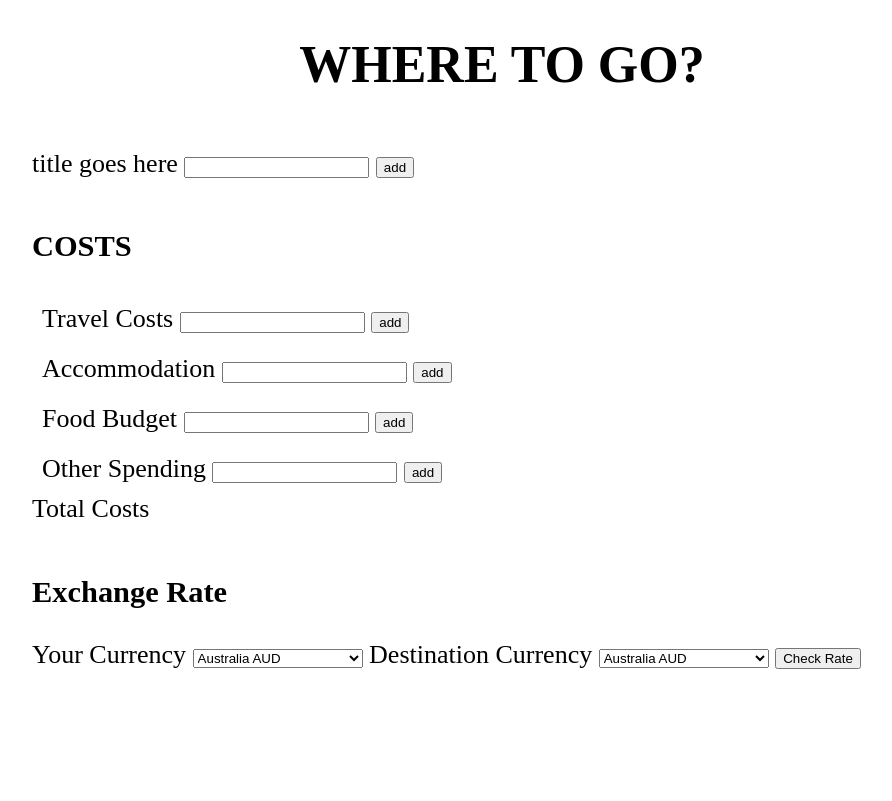
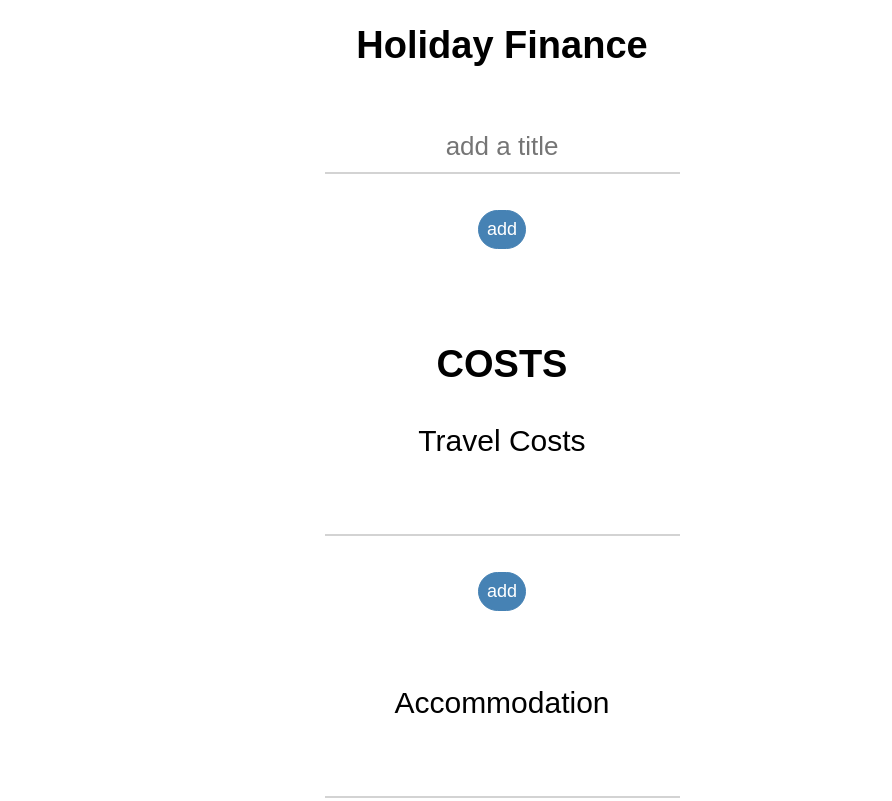
Before and after one commit to sebemerson/compare_holidays_app, a plain HTML site: page index.html in a window 1280 px wide. Shown: the top 801 px of the page, without its empty margins (138-1030 px from the left). Drawn offline with Linux system fonts and the light colour scheme; some packages are replaced by stand-ins of ours; a web font is replaced by a local one.

Commit message:
final styling completed, js with comments, cleaned up html

```diff
--- a/css/styles.css
+++ b/css/styles.css
@@ -1,24 +1,78 @@
+                            /*Mobile to 375px*/
+
+/*Universal Styles*/
 html {
     height: 100%;
-    font-size: 26px;
 }
 body{
-    width: 100%;
-    height: 100%;
-    margin: 0 auto;
-    padding: 0;
+  background-color: white;
+  font-family: 'Muli', sans-serif;
 }
 h1{
 	text-align: center;
 }
-#map {
-    height: 80%;
+.inputBox,
+.addToFormButton,
+.inputLabel,
+.changeFormButton,
+.resultsText {
+   display: block;
+   text-align: center;
+   margin: 5px auto;
+   padding: 8px;
 }
-.holidayForm{
-	margin-left: 150px;
+.inputBox{
+  padding: 10px;
+  border: none;
+  border-bottom: solid 2px #D3D3D3;
+  transition: border 0.3s;
 }
-div{
-	padding: 10px;
+.inputBox::focus{
+  border-bottom: solid 2px #969696;
+}
+.inputLabel{
+  font-size: 22px;
+  margin: 10px 0;
+  padding: 5px;
+}
+.headingLarge {
+  font-size: 30px;
+  margin: 5px 0;
+  padding: 5px;
+  color: black;
+}
+button {
+  background-color:#4682B4;
+  -moz-border-radius:28px;
+  -webkit-border-radius:28px;
+  border-radius:28px;
+  border:1px solid #4682B4;
+  cursor:pointer;
+  color:#ffffff;
+  text-decoration:none;
+  text-shadow:0px 1px 0px #4682B4;
+}
+
+
+/*Holiday form styles*/
+.holidayForm div {
+  padding: 8px 0;
+  text-align: center;
+}
+.resultsText{
+  font-size: 22px;
+  font-weight: bold;
+}
+#currencyExResults,
+#totalSpend{
+  font-size: 22px;
+  font-weight: bold;
+  margin: 20px 0;
+  padding: 5px;
+}
+#nanWarning{
+  font-size: 18px;
+  color: red;
 }
 .changeFormButton{
     display: none;
@@ -29,3 +83,112 @@ div{
 .show{
    display: inline-block;
 }
+.totalSpendDiv{
+  margin: 0 auto;
+  width: 175.200px;
+  border: 1px solid black;
+  border: none;
+  border-bottom: solid 2px #D3D3D3;
+}
+/*Exchange rate div*/
+#exchangeRate label{
+    display: block;
+}
+#exchangeRate h3{
+  padding: 15px 0;
+}
+@media screen and (min-width: 500px) {
+  /*Universal Styles*/
+.inputLabel{
+  font-size: 28px;
+  margin: 10px 0;
+  padding: 10px;
+}
+.headingLarge {
+  font-size: 34px;
+  margin: 10px 0;
+  padding: 10px;
+  color: black;
+}
+/*Holiday form styles*/
+.totalSpendDiv{
+  width: 312.48px;
+}
+.inputBox,
+.addToFormButton,
+.changeFormButton,
+.resultsText {
+   font-size: 20px;
+   margin: 5px auto;
+}
+.holidayForm div {
+  padding: 15px 0;
+  text-align: center;
+}
+.resultsText{
+  font-size: 24px;
+}
+#currencyExResults,
+#totalSpend{
+  font-size: 28px;
+  padding: 10px;
+}
+.inputBox{
+  font-size: 24px;
+}
+#exchangeRate select{
+  font-size: 20px;
+}
+#exchangeRate select option{
+  font-size: 20px;
+}
+.addComparisonCurrency{
+  font-size: 24px;
+  margin: 15px;
+}
+}
+@media screen and (min-width: 1025px) {
+  /*Universal Styles*/
+.inputLabel{
+  font-size: 30px;
+  margin: 15px 0;
+  padding: 10px;
+}
+.headingLarge {
+  font-size: 38px;
+  margin: 14px 0;
+}
+/*Holiday form styles*/
+.totalSpendDiv{
+  width: 312.48px;
+}
+.inputBox,
+.addToFormButton,
+.changeFormButton,
+.resultsText {
+   font-size: 18px;
+   margin: 10px auto;
+}
+.holidayForm div {
+  padding: 20px 0;
+}
+.resultsText{
+  font-size: 26px;
+}
+#currencyExResults,
+#totalSpend{
+  font-size: 30px;
+  padding: 10px;
+}
+.inputBox{
+  font-size: 26px;
+}
+#exchangeRate select{
+  font-size: 22px;
+}
+
+.addComparisonCurrency{
+  font-size: 18px;
+  margin: 20px;
+}
+}
--- a/index.html
+++ b/index.html
@@ -2,71 +2,66 @@
 <html>
   <head>
     <title>Holiday Comparison App</title>
-    <meta name="viewport" content="initial-scale=1.0">
+    <meta name="viewport" content="width=device-width,initial-scale=1">
     <meta charset="utf-8">
     <link rel="stylesheet" href="css/styles.css" type="text/css" />
+   <link href="https://fonts.googleapis.com/css?family=Muli" rel="stylesheet">
   </head>
   <body>
-  <h1>WHERE TO GO?</h1>
+  <h1 class="headingLarge">Holiday Finance</h1>
   <div id="holidayInfoForm" class="holidayForm">
-      <div id="holidayTitle" class="holidayTitleOne">
-        <label class="resultsText">title goes here</label>
-        <input class="inputBox"></input>
+      <div id="holidayTitle" class="holidayTitle">
+        <input class="inputBox" placeholder="add a title"></input>
+        <label class="resultsText"></label>
         <button class="addToFormButton">add</button>
         <button class="changeFormButton">change</button>
       </div>
-
     <div class="costsDiv">
-        <h3>COSTS</h3>
+      <div id="travelCost" class="cost">
+        <h3 class="headingLarge">COSTS</h3>
         <p id="nanWarning"></p>
-      <div id="travelCost" class="cost">
-        <label>Travel Costs</label>
+        <label class="inputLabel">Travel Costs</label>
         <input class="inputBox"></input>
         <label class="resultsText"></label>
         <button class="addToFormButton">add</button>
         <button class="changeFormButton">change</button>
       </div>
       <div id="accomodationCost" class="cost">
-        <label>Accommodation</label>
+        <label class="inputLabel">Accommodation</label>
         <input class="inputBox"></input>
         <label class="resultsText"></label>
         <button class="addToFormButton">add</button>
         <button class="changeFormButton">change</button>
       </div>
       <div id="foodCost" class="cost">
-        <label>Food Budget</label>
+        <label class="inputLabel">Food Budget</label>
         <input class="inputBox"></input>
         <label class="resultsText"></label>
         <button class="addToFormButton">add</button>
         <button class="changeFormButton">change</button>
       </div>
       <div id="otherCost" class="cost">
-        <label>Other Spending</label>
+        <label class="inputLabel">Other Spending</label>
         <input class="inputBox"></input>
         <label class="resultsText"></label>
         <button class="addToFormButton">add</button>
         <button class="changeFormButton">change</button>
       </div>
-          <label>Total Costs</label>
-          <label id="totalSpend" class="totalSpend"></label>
+      <div class="totalSpendDiv">
+          <label id="totalSpend" class="totalSpend">Total</label>
+      </div>
     </div>
-
     <div id="exchangeRate">
-      <h3>Exchange Rate</h3>
-        <label>Your Currency</label>
+      <h3 class="headingLarge">Exchange Rate</h3>
+        <label class="inputLabel">Your Currency</label>
         <select id="baseCurrencyList" class="inputBox"></select>
-        <label>Destination Currency</label>
+        <label class="inputLabel">Destination Currency</label>
         <select id="comparisonCurrencyList" class="inputBox"></select>
         <button class="addComparisonCurrency">Check Rate</button>
         <label id="currencyExResults"></label>
     </div>
-
   </div> <!--End of Form-->
   <div>
-
-  <div id="map"></div>
-    <script src="https://maps.googleapis.com/maps/api/js?key=AIzaSyAnbjdtiXWqRllkZLRWv0sI3CcrQc4KMDg"></script>
     <script type="text/javascript" src="js/scripts.js"></script>
-
   </body>
 </html>
--- a/js/scripts.js
+++ b/js/scripts.js
@@ -1,5 +1,5 @@
 "use strict";
-
+//Holiday form object
 var holidayFormDataOne = {
 		generalInfo: {
 			holidayTitle: 0
@@ -16,10 +16,10 @@ var holidayFormDataOne = {
 var appController ={
 	initApp: function(){
 		this.clickEvents();
+		//Load countries for exchange rate dropdown
 		currencyOptionsXhrRequest.makeRequest('js/countries.json');
-
 	},
-	clickEvents: function(){
+	clickEvents: function(){//Event delegation: listeners on holiday form div
 		var self = this;
 			document.getElementById('holidayInfoForm')
 			.addEventListener('click', function(el){
@@ -37,12 +37,13 @@ var appController ={
 			});
 	},
 	updateHolidayForm: function(el){
-		var findChildren = el.target.parentElement.children;
+		var findChildren = el.target.parentElement.children;//html collection
 		var parentElementId = el.target.parentElement.id;
-		var inputBox;
-		var resultsText;
+		var inputBox;//get element with value
+		var resultsText; //get element for displaying results
 
-
+		//loop through html collection to find nearest inputBox & resultsText
+		//of element clicked to prepare for updating values.
 		for (var i = 0; i < findChildren.length; i++) {
 			if(findChildren[i].classList.contains('inputBox')){
 				inputBox = findChildren[i];
@@ -54,15 +55,15 @@ var appController ={
 
 		var inputBoxValue = inputBox.value;
 		var trimmedInputBoxValue = inputBoxValue.trim()
-
+		//IF statements to control numbers or strings to be displayed
 		if(el.target.parentElement.className === "cost"){
-			if (isNaN(inputBoxValue)){
+			if (isNaN(inputBoxValue)){//Check if number, otherwise print warning
 	        	document.getElementById('nanWarning').innerHTML = "*You must enter a number";
 	        	return;
 	    	} else {
 				trimmedInputBoxValue = parseFloat(trimmedInputBoxValue, 10);
 				resultsText.innerHTML = "&#xa3; "  + trimmedInputBoxValue;
-				document.getElementById('nanWarning').innerHTML = "";
+				document.getElementById('nanWarning').innerHTML = "";//remove warning if reset
 
 			}
 		} else{
@@ -70,13 +71,13 @@ var appController ={
 		}
 
 
-		this.updateFormDataObj(parentElementId, trimmedInputBoxValue);
+		this.updateFormDataObj(parentElementId, trimmedInputBoxValue);//send to updateFormDataObj function
 		this.updateCSS(el); //passed in HTMLCollection to update CSS classes
 
 		},
-	updateCSS: function(el){
+	updateCSS: function(el){//show and hide elements when add or change buttons are clicked
 		var findChildren = el.target.parentElement.children;
-		function addItemCSS(){
+		function addItemCSS(){ //If items are added then the following css
 			for (var i = 0; i < findChildren.length; i++) {
 				if(findChildren[i].classList.contains('inputBox')){
 					findChildren[i].className = 'inputBox' + ' ' + 'hide';
@@ -89,7 +90,7 @@ var appController ={
 				}
 			}
 		}
-		function changeItemCSS(){
+		function changeItemCSS(){//If items are changed then the following css
 			for (var i = 0; i < findChildren.length; i++) {
 				if(findChildren[i].classList.contains('inputBox')){
 					findChildren[i].className = 'inputBox' + ' ' + 'show';
@@ -103,7 +104,7 @@ var appController ={
 			}
 		}
 
-
+		//if statement to control whether adding or changing
 		if (el.target.classList.contains('addToFormButton')) {
 			addItemCSS();
 		} else{
@@ -111,20 +112,16 @@ var appController ={
 		}
 
 	},
-	updateFormDataObj: function(id, itemCostsArray){
-		//if statement to handle whether form1 or form 2
-
-		if (id === 'holidayTitle' || id === 'holidayLength'){
+	updateFormDataObj: function(id, itemCostsArray){takes parent element id and array
+		if (id === 'holidayTitle'){
 			holidayFormDataOne.generalInfo[id] = itemCostsArray;
 		} else{
 			holidayFormDataOne.holidayCosts[id] = itemCostsArray;
 		}
-		this.displayDataTotals();
+		this.displayDataTotals();//Display changes to user once object has been updated
 
 	},
 	displayDataTotals: function(){
-		//Need to account for formdata2.  This function should update
-		//both totals
 
 		//find element where results will be displayed
 		var costsTotalLabel = document.getElementById('totalSpend');
@@ -151,7 +148,7 @@ var appController ={
 
 		costsTotalLabel.innerHTML = "&#xa3; "  + totalCosts;
 	},
-	updateCurrencyExData: function(baseCurrencyCode){// make this click event on form
+	updateCurrencyExData: function(baseCurrencyCode){//Dynamic url function to determine the base currency data in api call
 		var currencyBaseUrl = "https://api.fixer.io/latest?base=";
 		currencyBaseUrl += baseCurrencyCode;
 		currencyDataXhrRequest.makeRequest(currencyBaseUrl);
@@ -186,7 +183,7 @@ var currencyDataXhrRequest = {
 	  				};
 	  				if (comparisonCurrency === el.base) {
 	  					   	displayExRate.innerHTML = "Warning: You are comparing the same currency";
-;						return;
+							return;
 	  				};
 
 	  			}
@@ -225,15 +222,4 @@ var currencyOptionsXhrRequest = {
 	  }
 	};
 
-appController.initApp();
-
-
-/*
-function initMap() {
-  var map = new google.maps.Map(document.getElementById('map'), {
-  center: {lat: -34.397, lng: 150.644},
-  zoom: 12
-});
-}
-initMap();
-*/
+appController.initApp(); //Initialise app on start
```
Also changed, not shown: 1 other file. Lines whose indentation alone changed are shown as unchanged.
